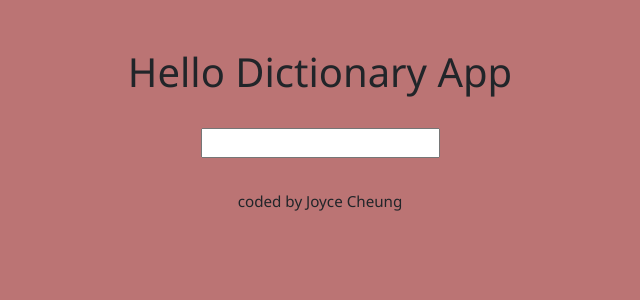
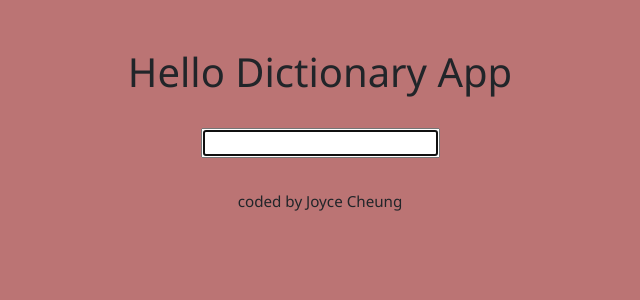
Before and after one commit to Joycey83/Dictionaryopedia, a React (Create React App) app: page / in a window 1280 px wide. Shown: the top 300 px of the page, without its empty margins (320-960 px from the left). Built offline with nearby package versions, Linux system fonts and the light colour scheme.

Commit message:
Added autofocus on the input

```diff
--- a/src/Dictionary.js
+++ b/src/Dictionary.js
@@ -4,7 +4,7 @@ const Dictionary = () => {
     <>
       <div className="dictionary">
         <form>
-          <input type="search" />
+          <input type="search" autoFocus={true} />
         </form>
       </div>
     </>
```
